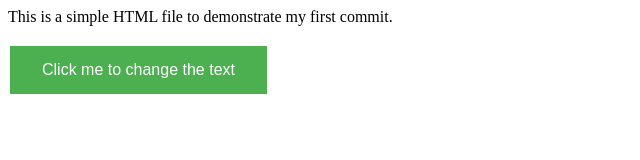
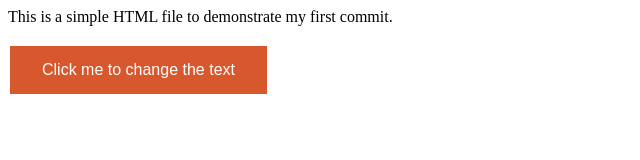
Before and after one commit to mhaseeb-k/localrepo, a plain HTML site: page index.html in a window 1280 px wide. Shown: the whole page, without its empty margins (0-640 px from the left). Drawn offline with Linux system fonts and the light colour scheme.

Commit message:
Change the color of the button

```diff
--- a/index.html
+++ b/index.html
@@ -13,7 +13,7 @@ function changeText() {
 <!-- Adding style to this button -->
 <style>
 button {
-    background-color: #4CAF50; /* Green */
+    background-color: #d8582d; /* Green */
     border: none;
     color: white;
     padding: 15px 32px;
```
